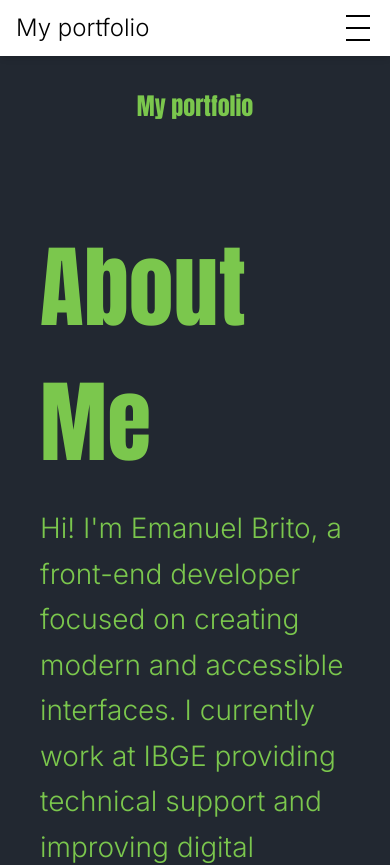
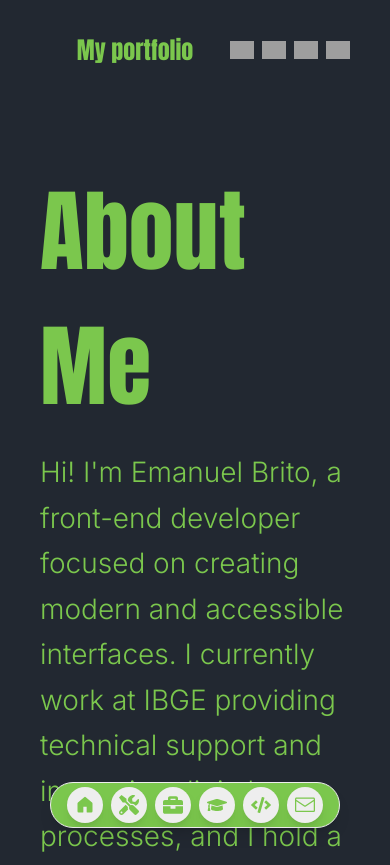
Before and after one commit to emanuelbrits/portfolio, a Next.js app: page /en in a window 390 px wide. Shown: the top 865 px of the page. Built offline with nearby package versions, Linux system fonts and the light colour scheme; grey boxes are pictures that could not be loaded.

Commit message:
feat: create responsive bottom navbar with section icons

```diff
--- a/src/app/[lang]/layout.tsx
+++ b/src/app/[lang]/layout.tsx
@@ -5,6 +5,7 @@ import Header from '../components/Header';
 import Footer from '../components/Footer';
 import '../globals.css';
 import { getDictionary } from '../lib/i18n';
+import BottomNavbar from '../components/BottomNavbar';
 
 export async function generateStaticParams() {
   return i18n.locales.map((locale) => ({ lang: locale }));
@@ -55,9 +56,9 @@ export default async function RootLayout(props: {
         {/* Título dinâmico se quiser */}
         <title>Emanuel Brito | Desenvolvedor Front-end</title>
       </head>
-      <body>
-        <Header lang={lang} dictionary={dictionary} />
+      <body className="">
         {children}
+        <BottomNavbar lang={lang} dictionary={dictionary} />
         <Footer dictionary={dictionary} />
       </body>
     </html>
--- a/src/app/[lang]/page.tsx
+++ b/src/app/[lang]/page.tsx
@@ -2,6 +2,7 @@
 import { FaEnvelope, FaGithub, FaLinkedin } from 'react-icons/fa';
 import { getDictionary } from '../lib/i18n';
 import Image from 'next/image';
+import Link from 'next/link';
 
 export default async function Home({
   params,
@@ -12,24 +13,36 @@ export default async function Home({
 
   const dict = await getDictionary(lang);
 
+  const languages = [
+    { code: "en", flag: "https://flagpedia.net/data/flags/icon/36x27/us.webp", label: "English" },
+    { code: "pt", flag: "https://flagpedia.net/data/flags/icon/36x27/br.webp", label: "Português" },
+    { code: "es", flag: "https://flagpedia.net/data/flags/icon/36x27/es.webp", label: "Español" },
+    { code: "fr", flag: "https://flagpedia.net/data/flags/icon/36x27/fr.webp", label: "Français" },
+  ];
+
   return (
-    <main className="mt-14">
+    <main className="">
       <section id="about" className="min-h-screen py-8 px-6 bg-[var(--black)] text-[var(--green)]">
         <div className="max-w-8xl mx-auto text-center">
-          <h1 className='text-[24px] mb-20'>{dict.HeaderTitle}</h1>
+          <div className="flex justify-between items-center w-full mb-20 px-4">
+            <div /> {/* Espaço vazio para balancear o layout */}
+            <h1 className="text-[24px] text-center flex-1">{dict.HeaderTitle}</h1>
+            <div className="flex space-x-2">
+              {languages.map(({ code, flag, label }) => (
+                <Link key={code} href={`/${code}`} title={label}>
+                  <img
+                    src={flag}
+                    alt={label}
+                    className="w-6 h-auto hover:scale-110 transition-transform cursor-pointer"
+                  />
+                </Link>
+              ))}
+            </div>
+          </div>
           <div className='flex flex-col md:flex-row items-center gap-8'>
             <div className="w-full md:w-1/2 p-4 text-left">
               <h2 className="text-[90px] mb-4">{dict.AboutTitle}</h2>
               <p className="text-[28px] leading-relaxed">{dict.AboutDescription}</p>
-              <a
-                href={`/${lang}#skills`}
-                className="text-[28px] rounded-3xl text-[var(--green)] bg-[var(--white)]
-             hover:text-[var(--white)] hover:bg-[var(--green)]
-             px-8 py-1 border-2 border-[var(--green)] inline-block
-             transition duration-300 ease-in-out"
-              >
-                {dict.HeaderSkills}
-              </a>
             </div>
             <div className="relative w-full h-[500px] md:h-[700px]">
               <Image
--- /dev/null
+++ b/src/app/components/BottomNavbar.tsx
@@ -0,0 +1,67 @@
+'use client';
+
+import { useEffect, useState } from 'react';
+import { GoHomeFill, GoMail } from 'react-icons/go';
+import { FaTools, FaBriefcase, FaGraduationCap, FaCode } from 'react-icons/fa';
+
+type BottomNavbarProps = {
+    lang: string;
+    dictionary: { [key: string]: string };
+};
+
+const sections = ['about', 'skills', 'experience', 'education', 'projects', 'contact'];
+
+export default function BottomNavbar({ lang, dictionary }: BottomNavbarProps) {
+    const [activeSection, setActiveSection] = useState<string | null>(null);
+
+    useEffect(() => {
+        const observer = new IntersectionObserver(
+            (entries) => {
+                const visibleSection = entries.find(entry => entry.isIntersecting);
+                if (visibleSection?.target.id) {
+                    setActiveSection(visibleSection.target.id);
+                }
+            },
+            {
+                root: null,
+                rootMargin: '0px',
+                threshold: 0.5, // Ajusta a sensibilidade
+            }
+        );
+
+        const targets = sections.map(id => document.getElementById(id)).filter(Boolean) as HTMLElement[];
+        targets.forEach(target => observer.observe(target));
+
+        return () => observer.disconnect();
+    }, []);
+
+    const getButtonClass = (section: string) =>
+        `px-2 py-2 rounded-full shadow-lg items-center transition duration-300 ease-in-out ${activeSection === section ? 'bg-[var(--black)] text-[var(--green)]' : 'bg-[var(--white)] hover:bg-[var(--black)]'
+        }`;
+
+    return (
+        <div className="fixed bottom-4 left-1/2 transform -translate-x-1/2 z-50">
+            <nav className="text-[20px] bg-[var(--green)] border border-[var(--white)] rounded-full shadow-lg px-4 py-1 flex items-center justify-center gap-2 text-[var(--green)]">
+                <a href={`/${lang}#about`} className={getButtonClass('about')}>
+                    <GoHomeFill />
+                </a>
+                <a href={`/${lang}#skills`} className={getButtonClass('skills')}>
+                    <FaTools />
+                </a>
+                <a href={`/${lang}#experience`} className={getButtonClass('experience')}>
+                    <FaBriefcase />
+                </a>
+                <a href={`/${lang}#education`} className={getButtonClass('education')}>
+                    <FaGraduationCap />
+                </a>
+                <a href={`/${lang}#projects`} className={getButtonClass('projects')}>
+                    <FaCode />
+                </a>
+                <a href={`/${lang}#contact`} className={getButtonClass('contact')}>
+                    <GoMail />
+                </a>
+            </nav>
+
+        </div>
+    );
+}
```
